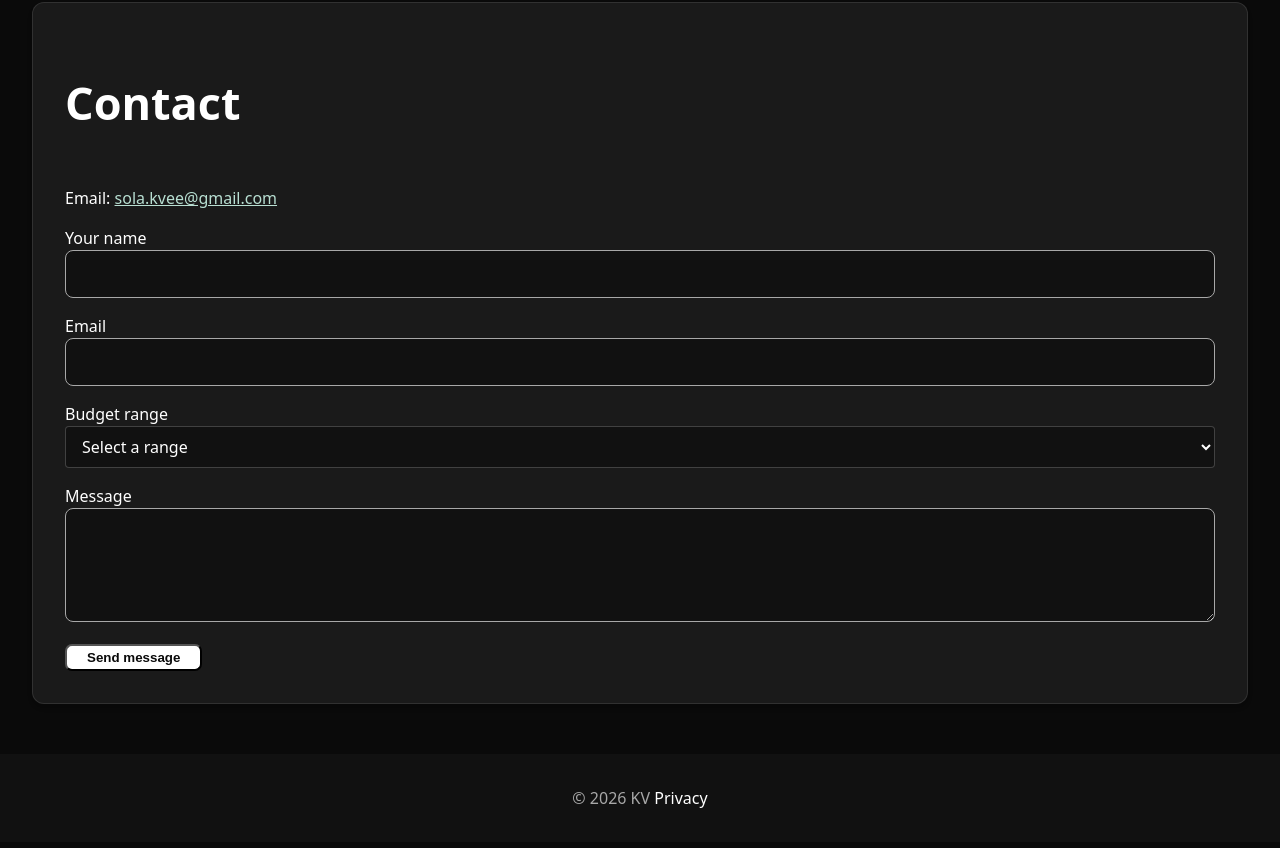
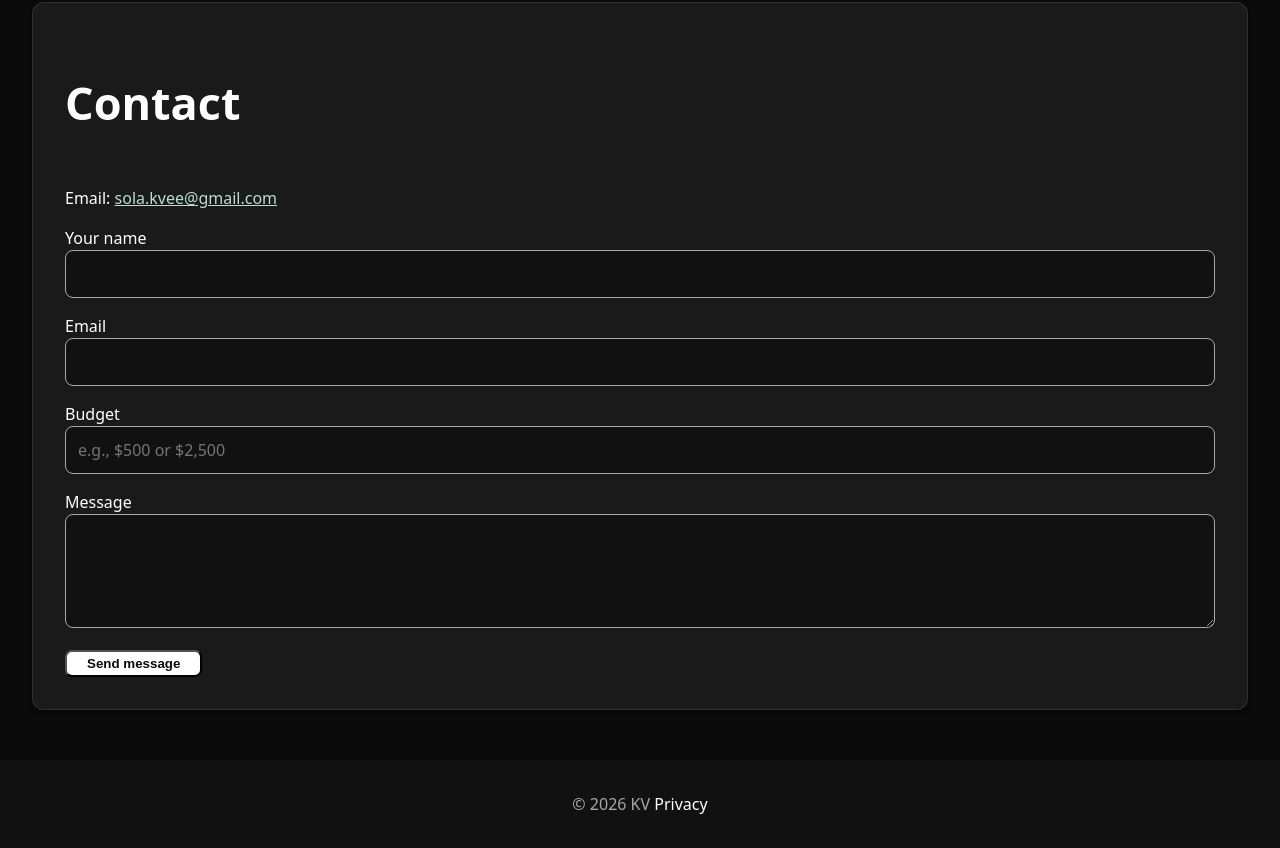
Before and after one commit to webdevkv/webdevkv.github.io, a website: page index.html in a window 1280 px wide. Shown: the part 4926-5774 px from the top of the page. Drawn offline with Linux system fonts and the light colour scheme.

Commit message:
Update index.html

```diff
--- a/index.html
+++ b/index.html
@@ -141,15 +141,8 @@
           <input type="email" name="email" required>
         </label>
         <label>
-          Budget range
-          <select name="budget">
-            <option value="">Select a range</option>
-            <option value="under-1000">Under $1,000</option>
-            <option value="1000-2500">$1,000 - $2,500</option>
-            <option value="2500-5000">$2,500 - $5,000</option>
-            <option value="5000-10000">$5,000 - $10,000</option>
-            <option value="10000-plus">$10,000+</option>
-          </select>
+          Budget
+          <input type="text" name="number" placeholder="e.g., $500 or $2,500">
         </label>
         <label>
           Message
```
